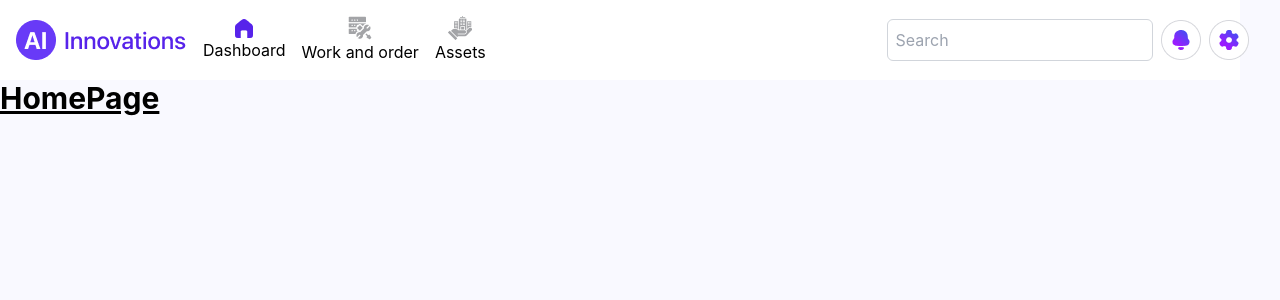
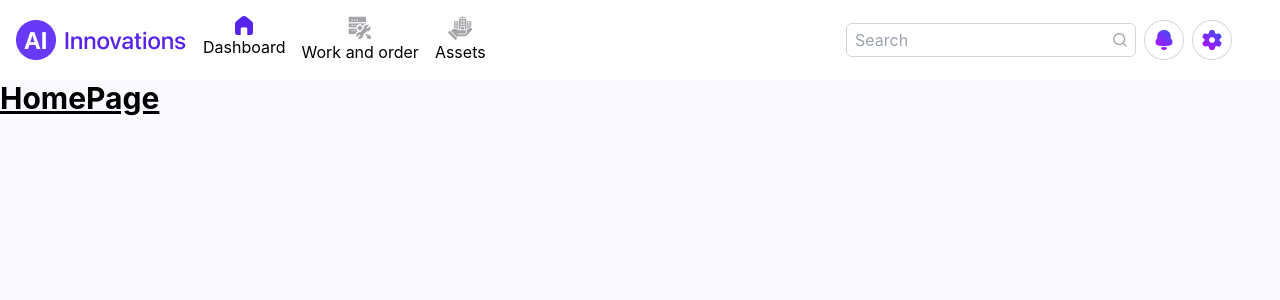
Before and after one commit to PrecisioSaurabh/Miaami_FrontEnd, a React (Create React App) app: page / in a window 1280 px wide. Shown: the top 300 px of the page. Built offline with nearby package versions, Linux system fonts and the light colour scheme; what @syncfusion/ej2-base would draw is missing.

Commit message:
Modifications : Did modifications for better user interface

```diff
--- a/src/components/Dashboard/ChartOne.js
+++ b/src/components/Dashboard/ChartOne.js
@@ -37,7 +37,7 @@ const ChartOne = () => {
   };
 
   return (
-    <div className="w-1/3 ml-8 rounded-lg mt-8 bg-white">
+    <div className="w-1/3 h-80 rounded-lg mt-8 bg-white">
       <div className="mb-3 justify-between gap-4 sm:flex bg-violet-100">
         <div>
           <h5 className="text-xl font-semibold text-black dark:text-white">
--- a/src/components/Dashboard/ChartThree.js
+++ b/src/components/Dashboard/ChartThree.js
@@ -36,12 +36,12 @@ const App = () => {
           startAngle: -90,
           endAngle: 270,
           donut: {
-            size: '85%' // Adjust this value to reduce the width of the ring
+            size: '85%'
           }
         }
       },
       stroke: {
-        width: 0 // Set to 0 to remove the stroke or set to a small value to adjust the thickness
+        width: 0
       },
       dataLabels: {
         enabled: false
@@ -68,7 +68,7 @@ const App = () => {
   });
 
   return (
-    <div className="ml-8 mt-8 bg-white rounded-lg w-1/3">
+    <div className="mt-8 bg-white rounded-lg w-1/3 h-80">
       <div className="mb-3 justify-between gap-4 sm:flex bg-violet-100">
         <div>
           <h5 className="text-xl font-semibold text-black dark:text-white">
@@ -90,130 +90,3 @@ const App = () => {
 }
 
 export default App;
-
-
-
-
-
-
-// import React, { useState } from 'react';
-// import ReactApexChart from 'react-apexcharts';
-// import addCircleIcon from '../../assets/addCircleIcon.png';
-
-// const options = {
-//   chart: {
-//     fontFamily: 'Satoshi, sans-serif',
-//     type: 'donut',
-//   },
-//   colors: ['#3C50E0', '#6577F3', '#8FD0EF', '#0FADCF'],
-//   labels: ['Desktop', 'Tablet', 'Mobile', 'Unknown'],
-//   legend: {
-//     show: false,
-//     position: 'bottom',
-//   },
-//   plotOptions: {
-//     pie: {
-//       donut: {
-//         size: '65%',
-//         background: 'transparent',
-//       },
-//     },
-//   },
-//   dataLabels: {
-//     enabled: false,
-//   },
-//   responsive: [
-//     {
-//       breakpoint: 2600,
-//       options: {
-//         chart: {
-//           width: 380,
-//         },
-//       },
-//     },
-//     {
-//       breakpoint: 640,
-//       options: {
-//         chart: {
-//           width: 200,
-//         },
-//       },
-//     },
-//   ],
-// };
-
-// const ChartThree = () => {
-//   const [series, setSeries] = useState([65, 34, 12, 56]);
-
-//   const handleReset = () => {
-//     setSeries([65, 34, 12, 56]);
-//   };
-
-//   return (
-//     <div className="ml-8 mt-8 bg-white rounded-lg">
-      // <div className="mb-3 justify-between gap-4 sm:flex bg-violet-100">
-      //   <div>
-      //     <h5 className="text-xl font-semibold text-black dark:text-white">
-      //       Assets
-      //     </h5>
-      //   </div>
-      //   <div>
-      //     <div className="relative z-20 inline-block">
-      //       <img src={addCircleIcon} alt="AddCircleIcon" />
-      //      </div>
-      //   </div>
-      // </div>
-
-//       <div className="mb-2 flex">
-//         <div id="chartThree" className="ml-0 flex justify-center">
-//           <ReactApexChart
-//             options={options}
-//             series={series}
-//             type="donut"
-//           />
-//         </div>
-
-//       </div>
-
-//       <div className="-mx-8 flex flex-wrap items-center justify-center gap-y-3">
-//         <div className="sm:w-1/2 w-full px-8">
-//           <div className="flex w-full items-center">
-//             <span className="mr-2 block h-3 w-full max-w-3 rounded-full bg-primary"></span>
-//             <p className="flex w-full justify-between text-sm font-medium text-black dark:text-white">
-//               <span> Desktop </span>
-//               <span> 65% </span>
-//             </p>
-//           </div>
-//         </div>
-//         <div className="sm:w-1/2 w-full px-8">
-//           <div className="flex w-full items-center">
-//             <span className="mr-2 block h-3 w-full max-w-3 rounded-full bg-[#6577F3]"></span>
-//             <p className="flex w-full justify-between text-sm font-medium text-black dark:text-white">
-//               <span> Tablet </span>
-//               <span> 34% </span>
-//             </p>
-//           </div>
-//         </div>
-//         <div className="sm:w-1/2 w-full px-8">
-//           <div className="flex w-full items-center">
-//             <span className="mr-2 block h-3 w-full max-w-3 rounded-full bg-[#8FD0EF]"></span>
-//             <p className="flex w-full justify-between text-sm font-medium text-black dark:text-white">
-//               <span> Mobile </span>
-//               <span> 45% </span>
-//             </p>
-//           </div>
-//         </div>
-//         <div className="sm:w-1/2 w-full px-8">
-//           <div className="flex w-full items-center">
-//             <span className="mr-2 block h-3 w-full max-w-3 rounded-full bg-[#0FADCF]"></span>
-//             <p className="flex w-full justify-between text-sm font-medium text-black dark:text-white">
-//               <span> Unknown </span>
-//               <span> 12% </span>
-//             </p>
-//           </div>
-//         </div>
-//       </div>
-//     </div>
-//   );
-// };
-// export default ChartThree;
--- a/src/components/Dashboard/ChartTwo.js
+++ b/src/components/Dashboard/ChartTwo.js
@@ -1,11 +1,6 @@
-// import { createRoot } from 'react-dom/client';
-// import './index.css';
-/**
- * Sample for Spline series
- */
-import * as React from 'react';
-import addCircleIcon from "../../assets/addCircleIcon.png"
-import { useEffect, useRef } from 'react';
+import * as React from "react";
+import addCircleIcon from "../../assets/addCircleIcon.png";
+import { useEffect, useRef } from "react";
 import {
   ChartComponent,
   SeriesCollectionDirective,
@@ -19,20 +14,18 @@ import {
   SplineSeries,
   Tooltip,
   Highlight,
-} from '@syncfusion/ej2-react-charts';
+} from "@syncfusion/ej2-react-charts";
 
-import { Browser } from '@syncfusion/ej2-base';
+import { Browser } from "@syncfusion/ej2-base";
 export let data1 = [
-  { x: 'Sun', y: 15 },
-  { x: 'Mon', y: 22 },
-  { x: 'Tue', y: 32 },
-  { x: 'Wed', y: 31 },
-  { x: 'Thu', y: 29 },
-  { x: 'Fri', y: 24 },
-  { x: 'Sat', y: 18 },
+  { x: "Sun", y: 15 },
+  { x: "Mon", y: 22 },
+  { x: "Tue", y: 32 },
+  { x: "Wed", y: 31 },
+  { x: "Thu", y: 29 },
+  { x: "Fri", y: 24 },
+  { x: "Sat", y: 18 },
 ];
-// export let data2 = [{ x: 'Sun', y: 10 }, { x: 'Mon', y: 18 }, { x: 'Tue', y: 28 }, { x: 'Wed', y: 28 }, { x: 'Thu', y: 26 }, { x: 'Fri', y: 20 }, { x: 'Sat', y: 15 }];
-// export let data3 = [{ x: 'Sun', y: 2 }, { x: 'Mon', y: 12 }, { x: 'Tue', y: 22 }, { x: 'Wed', y: 23 }, { x: 'Thu', y: 19 }, { x: 'Fri', y: 13 }, { x: 'Sat', y: 8 }];
 const SAMPLE_CSS = `
     .control-fluid {
         padding: 0px !important;
@@ -60,20 +53,12 @@ const SAMPLE_CSS = `
 const ChartTwo = () => {
   let chartInstance = useRef(null);
   const onChartLoad = (args) => {
-    let chart = document.getElementById('charts');
-    chart.setAttribute('title', '');
+    let chart = document.getElementById("charts");
+    chart.setAttribute("title", "");
   };
-//   const load = (args) => {
-//     let selectedTheme = location.hash.split('/')[1];
-//     selectedTheme = selectedTheme ? selectedTheme : 'Material';
-//     args.chart.theme = (
-//       selectedTheme.charAt(0).toUpperCase() + selectedTheme.slice(1)
-//     )
-//       .replace(/-dark/i, 'Dark')
-//       .replace(/contrast/i, 'Contrast');
-//   };
+
   return (
-    <div className="w-1/3 mt-8 bg-white rounded-lg">
+    <div className="w-1/3 h-80 mt-8 bg-white rounded-lg mr-8">
       <div className="mb-3 justify-between gap-4 sm:flex bg-violet-100">
         <div>
           <h5 className="text-xl font-semibold text-black dark:text-white">
@@ -83,29 +68,33 @@ const ChartTwo = () => {
         <div>
           <div className="relative z-20 inline-block">
             <img src={addCircleIcon} alt="AddCircleIcon" />
-           </div>
+          </div>
         </div>
       </div>
       <style>{SAMPLE_CSS}</style>
       <div className="control-section">
         <ChartComponent
           id="charts"
-          style={{ textAlign: 'center' }}
+          style={{ textAlign: "center" }}
           ref={chartInstance}
           primaryXAxis={{
-            valueType: 'Category',
+            valueType: "Category",
             interval: 1,
             majorGridLines: { width: 0 },
-            labelIntersectAction: 'Rotate90',
+            labelIntersectAction: "Rotate90",
             majorTickLines: { width: 0 },
             minorTickLines: { width: 0 },
           }}
-          width={Browser.isDevice ? '100%' : '75%'}
+          width={Browser.isDevice ? "100%" : "75%"}
           legendSettings={{ enableHighlight: true }}
           chartArea={{ border: { width: 0 } }}
-        //   load={load.bind(this)}
+          //   load={load.bind(this)}
           primaryYAxis={{
-            labelFormat: '{value}°C',
+            interval: 5,
+
+            minimum: 10,
+            maximum: 35,
+            labelFormat: "{value}°C",
             lineStyle: { width: 0 },
             majorTickLines: { width: 0 },
             minorTickLines: { width: 0 },
@@ -124,22 +113,6 @@ const ChartTwo = () => {
               Highlight,
             ]}
           />
-          <AnnotationsDirective>
-            <AnnotationDirective
-              content='<div id="chart_cloud"><img src="https://ej2.syncfusion.com/react/demos/src/chart/images/cloud.png" style="width: 41px; height: 41px"/></div>'
-              x="Sun"
-              y={2}
-              coordinateUnits="Point"
-              verticalAlignment="Top"
-            />
-            <AnnotationDirective
-              content='<div id="chart_cloud"><img src="https://ej2.syncfusion.com/react/demos/src/chart/images/sunny.png"   style="width: 41px; height: 41px"/></div>'
-              x="Tue"
-              y={33}
-              coordinateUnits="Point"
-              verticalAlignment="Top"
-            />
-          </AnnotationsDirective>
           <SeriesCollectionDirective>
             <SeriesDirective
               dataSource={data1}
@@ -150,10 +123,9 @@ const ChartTwo = () => {
               type="Spline"
               marker={{ visible: true, width: 1, height: 1 }}
             />
-
           </SeriesCollectionDirective>
         </ChartComponent>
-        <div style={{ float: 'right', marginRight: '10px' }}>
+        <div style={{ float: "right", marginRight: "10px" }}>
           {/* Source: &nbsp;
           <a
             href="http://www.worldweatheronline.com/mooresville-weather/north-carolina/us.aspx"
--- a/src/components/Dashboard/Dashboard.js
+++ b/src/components/Dashboard/Dashboard.js
@@ -7,7 +7,7 @@ const Dashboard = () => {
   return (
     <>
       <div className='ml-4'> Dashboard</div>
-      <div className='flex space-x-4'>
+      <div className='flex justify-between gap-8 px-12'>
         <ChartOne/>
         <ChartThree/>
         <ChartTwo/>
--- a/src/components/Navbar/Navbar.js
+++ b/src/components/Navbar/Navbar.js
@@ -1,4 +1,4 @@
-import React from "react";
+import React, { useState } from "react";
 import { Link } from "react-router-dom";
 import logo from "../../assets/logo.png";
 import Dashboard from "../../assets/Dashboard.png";
@@ -6,36 +6,65 @@ import AssetIcon from "../../assets/AssetsIcon.png";
 import WorkOrderIcon from "../../assets/WorkOrderIcon.png";
 import NotificationIcon from "../../assets/NotificationIcon.png";
 import SettingIcon from "../../assets/SettingIcon.png";
+import SearchIcon from "../../assets/Search.png";
+
 const Navbar = () => {
+  const [searchValue, setSearchValue] = useState("");
+
+  const handleSearch = () => {
+     console.log("Searching for:", searchValue);
+  };
+
   return (
-    <nav className="bg-white text-black p-4 mr-10">
-      <div className="container mx-auto flex justify-between items-center">
-        {/* <div className="text-xl font-semibold">My Website</div> */}
-        <div className="container mx-auto flex items-center space-x-4">
+    <nav className="bg-white text-black p-4 flex justify-between items-center">
+      <div className="flex items-center">
         <img src={logo} alt="Logo" />
+        <ul className="flex space-x-4 ml-4">
+          <li>
             <Link to="/dashboard">
               <div className="flex flex-col items-center justify-center hover:text-gray-300">
-              <img src={Dashboard} alt="Logo" />
+                <img src={Dashboard} alt="Dashboard" />
                 <div>Dashboard</div>
               </div>
             </Link>
+          </li>
+          <li>
             <Link to="/about">
               <div className="flex flex-col items-center justify-center hover:text-gray-300">
-              <img src={WorkOrderIcon} alt="Logo" />
+                <img src={WorkOrderIcon} alt="WorkOrder" />
                 <div>Work and order</div>
               </div>
             </Link>
-          <Link to="/services">
+          </li>
+          <li>
+            <Link to="/contact">
               <div className="flex flex-col items-center justify-center hover:text-gray-300">
-              <img src={AssetIcon} alt="Logo" />
+                <img src={AssetIcon} alt="Asset" />
                 <div>Assets</div>
               </div>
             </Link>
+          </li>
+        </ul>
       </div>
-        <input type="search" placeholder="Search" className= "border border-gray-300 border-solid rounded-md p-2 mr-2"/>
+      <div className="flex space-x-2 items-center mr-8">
+        <div className="relative">
+          <input
+            type="text"
+            placeholder="Search"
+            className="w-full bg-white text-black border border-gray-300 border-solid rounded-md py-1 px-2 pr-8 focus:outline-none"
+            value={searchValue}
+            onChange={(e) => setSearchValue(e.target.value)}
+          />
+          <img
+            src={SearchIcon}
+            alt="Search"
+            className="absolute right-2 top-1/2 transform -translate-y-1/2 cursor-pointer"
+            onClick={handleSearch}
+          />
+        </div>
         <div className="flex space-x-2">
-            <img src={NotificationIcon} alt="NotificationIcon" />
-            <img src={SettingIcon} alt="SettingIcon" />
+          <img src={NotificationIcon} alt="Notification" />
+          <img src={SettingIcon} alt="Setting" />
         </div>
       </div>
     </nav>
```
Also changed, not shown: src/assets/Search.png (added). Lines whose indentation alone changed are shown as unchanged.
